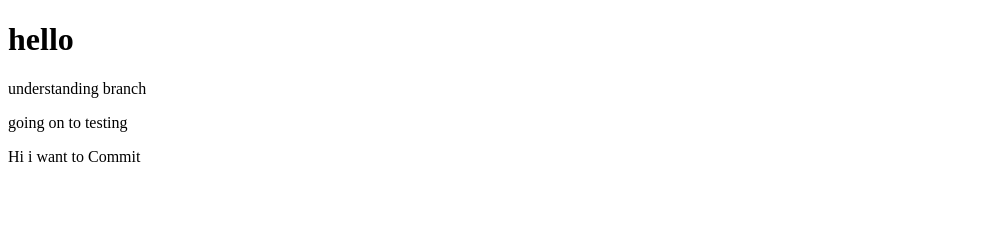
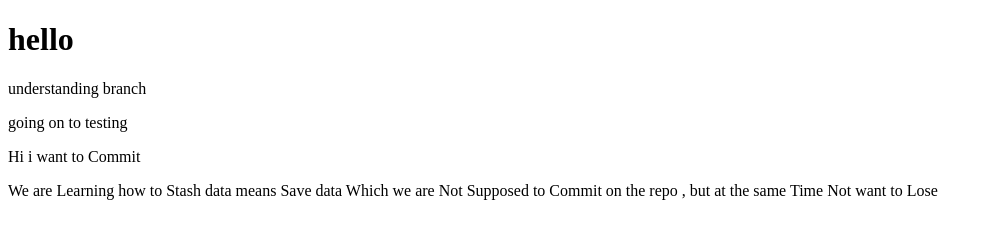
Before and after one commit to Abdulrehmanansari7/demo-website, a plain HTML site: page index.html in a window 1280 px wide. Shown: the whole page, without its empty margins (0-992 px from the left). Drawn offline with Linux system fonts and the light colour scheme.

Commit message:
commit the stash code

```diff
--- a/index.html
+++ b/index.html
@@ -11,5 +11,9 @@
     <p>going on to testing</p>
     <p>Hi i want to Commit</p>
 
+    <div class="mypara">
+        <p>We are Learning how to Stash data means Save data Which we are Not Supposed to Commit on the repo , but at the same Time Not want to Lose</p>
+    </div>
+
 </body>
 </html>
```
